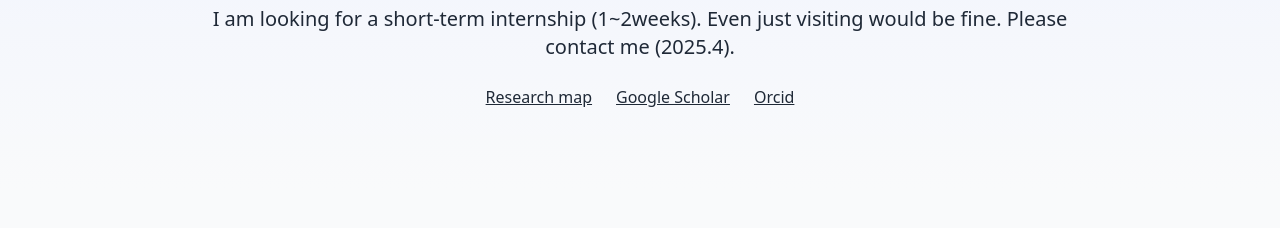
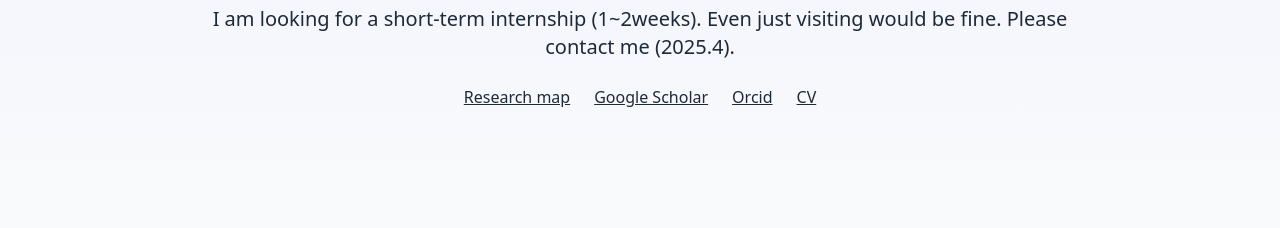
Before and after one commit to kamada-koutaro/info, a plain HTML site: page index.html in a window 1280 px wide. Shown: the part 243-471 px from the top of the page. Drawn offline with nearby package versions, Linux system fonts and the light colour scheme.

Commit message:
Add files via upload

```diff
--- a/index.html
+++ b/index.html
@@ -52,7 +52,8 @@
       <div class="mt-6 flex justify-center space-x-6">
         <a href="https://researchmap.jp/koutaro_kamada" class="underline hover:text-indigo-700">Research map</a>
         <a href="https://scholar.google.com/citations?user=3ulYi1UAAAAJ&hl" class="underline hover:text-indigo-700">Google Scholar</a>
-          <a href="https://orcid.org/0000-0002-7585-150X" class="underline hover:text-indigo-700">Orcid</a>
+        <a href="https://orcid.org/0000-0002-7585-150X" class="underline hover:text-indigo-700">Orcid</a>
+        <a href="pdf/CV" class="underline hover:text-indigo-700">CV</a>
       </div>
     </div>
   </header>
```
Also changed, not shown: 1 other file.
